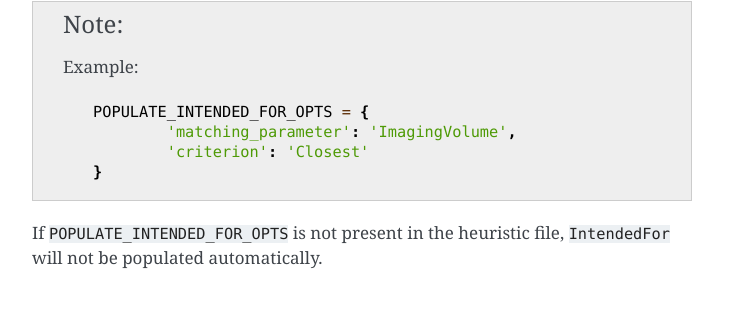
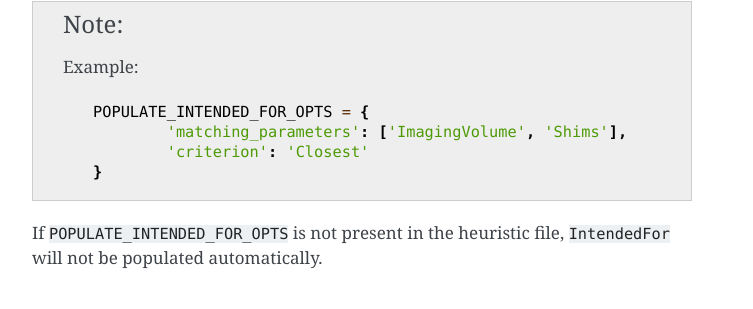
Before and after one commit to nipy/heudiconv, a Sphinx documentation site: the page built from docs/heuristics.rst, in a window 1280 px wide and 900 px high, scrolled down 2390 px. Shown: the part 544-853 px from the top of the window, without its empty margins (388-1141 px from the left). Built offline with Sphinx 7.4.7, drawn with Linux system fonts in a browser that asks for light colours.

Commit message:
Update docs/heuristics.rst for RF matching_parameters key
Co-authored-by: Yaroslav Halchenko <debian@onerussian.com>

```diff
--- a/docs/heuristics.rst
+++ b/docs/heuristics.rst
@@ -133,7 +133,7 @@ The parameters that can be specified and the allowed options are defined in ``bi
   Example::
 
     POPULATE_INTENDED_FOR_OPTS = {
-            'matching_parameter': 'ImagingVolume',
+            'matching_parameters': ['ImagingVolume', 'Shims'],
             'criterion': 'Closest'
     }
 
```
